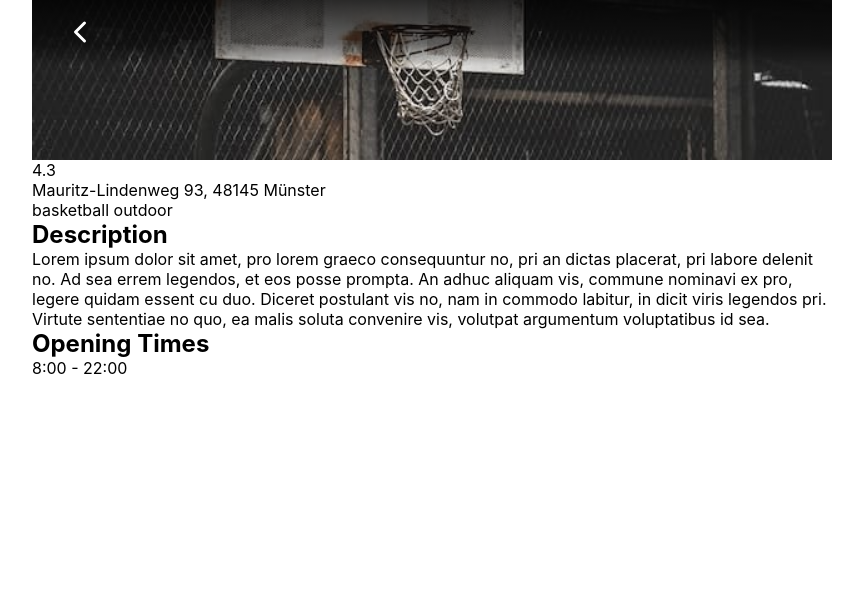
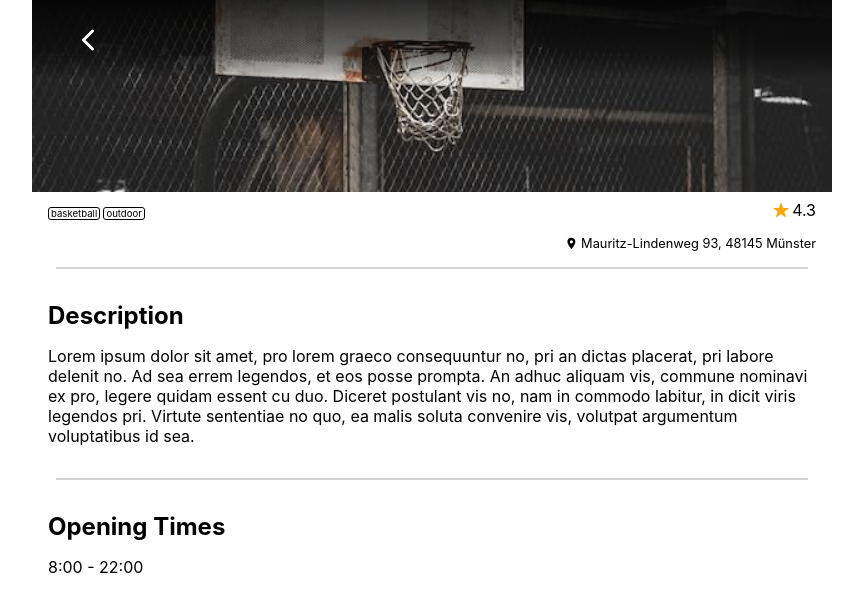
Before and after one commit to marvinRoellecke/capstone-project-ts, a Next.js app: page /basketball in a window 1280 px wide. Shown: the top 612 px of the page, without its empty margins (208-1071 px from the left). Built offline with nearby package versions, Linux system fonts and the light colour scheme.

Commit message:
design details page layout with styled components

```diff
--- a/pages/[slug].js
+++ b/pages/[slug].js
@@ -1,7 +1,6 @@
 import testItemData from "../utils/data/testItemData";
 import Link from "next/link";
 import { useRouter } from "next/router";
-import Image from "next/image";
 import styled from "styled-components";
 import { IoStar, IoLocationSharp, IoChevronBackOutline } from "react-icons/io5";
 
@@ -28,29 +27,44 @@ export default function DetailsPage() {
             <StyledIoChevronBackOutline />
             <StyledTitle>{currentLocation.title}</StyledTitle>
           </StyledDivTitle>
-          <p>{currentLocation.rating}</p>
-          <p>
+          <StyledSection>
+            <StyledCaptionWrapper>
+              <StyledTagWrapper>
+                {currentLocation.tags.map((tag) => (
+                  <StyledTag key={tag}>{tag} </StyledTag>
+                ))}
+              </StyledTagWrapper>
+
+              <StyledRating>
+                <IoStar color="orange" /> {currentLocation.rating}
+              </StyledRating>
+            </StyledCaptionWrapper>
+
+            <StyledAddress>
+              <IoLocationSharp />
               {currentLocation.address.street}{" "}
               {currentLocation.address.streetNumber},{" "}
               {currentLocation.address.postcode} {currentLocation.address.city}
-          </p>
-          <div>
-            {currentLocation.tags.map((tag) => (
-              <span key={tag}>{tag} </span>
-            ))}
-          </div>
-          <h2>Description</h2>
+            </StyledAddress>
+
+            <StyledDivider />
+
+            <StyledH2>Description</StyledH2>
             <article>
-            Lorem ipsum dolor sit amet, pro lorem graeco consequuntur no, pri an
-            dictas placerat, pri labore delenit no. Ad sea errem legendos, et
-            eos posse prompta. An adhuc aliquam vis, commune nominavi ex pro,
-            legere quidam essent cu duo. Diceret postulant vis no, nam in
-            commodo labitur, in dicit viris legendos pri. Virtute sententiae no
-            quo, ea malis soluta convenire vis, volutpat argumentum voluptatibus
-            id sea.
+              Lorem ipsum dolor sit amet, pro lorem graeco consequuntur no, pri
+              an dictas placerat, pri labore delenit no. Ad sea errem legendos,
+              et eos posse prompta. An adhuc aliquam vis, commune nominavi ex
+              pro, legere quidam essent cu duo. Diceret postulant vis no, nam in
+              commodo labitur, in dicit viris legendos pri. Virtute sententiae
+              no quo, ea malis soluta convenire vis, volutpat argumentum
+              voluptatibus id sea.
             </article>
-          <h2>Opening Times</h2>
+
+            <StyledDivider />
+
+            <StyledH2>Opening Times</StyledH2>
             <aside>8:00 - 22:00</aside>
+          </StyledSection>
         </StyledMain>
       </div>
     </>
@@ -63,35 +77,80 @@ const StyledMain = styled.main`
 `;
 
 const StyledDiv = styled.div`
-  height: 10rem;
-
+  height: 12rem;
   background-image: var(--background-filter-toBottom),
     url(${(props) => props.image});
   background-position: center;
   background-size: cover;
 `;
 
-const StyledImage = styled(Image)`
-  object-fit: cover;
-`;
-
 const StyledDivTitle = styled.div`
   position: absolute;
   display: flex;
   justify-content: space-between;
-
   align-items: center;
   color: white;
   width: 100%;
   height: 3rem;
-  padding: 2rem;
+  padding: 2.5rem;
+`;
+
+const StyledIoChevronBackOutline = styled(IoChevronBackOutline)`
+  width: auto;
+  height: 2rem;
 `;
 
 const StyledTitle = styled.h1`
   font-size: 1.5rem;
 `;
 
-const StyledIoChevronBackOutline = styled(IoChevronBackOutline)`
-  width: auto;
-  height: 2rem;
+const StyledSection = styled.section`
+  margin: 0.5rem 1rem;
 `;
+
+const StyledCaptionWrapper = styled.div`
+  display: flex;
+  justify-content: space-between;
+`;
+
+const StyledTagWrapper = styled.div`
+  display: flex;
+  justify-content: space-between;
+  align-items: flex-end;
+  gap: 0.2rem;
+`;
+
+const StyledTag = styled.span`
+  font-size: 0.6rem;
+  border: 1px solid;
+  border-radius: 3px;
+  padding: 0 2px;
+`;
+
+const StyledRating = styled.span`
+  display: flex;
+  align-items: center;
+  gap: 0.2rem;
+`;
+
+const StyledAddress = styled.p`
+  margin-top: 1rem;
+  font-size: 0.8rem;
+  display: flex;
+  align-items: center;
+  justify-content: flex-end;
+  gap: 0.2rem;
+`;
+
+const StyledDivider = styled.aside`
+  height: 2px;
+  background-color: lightgrey;
+  margin: 2rem 0.5rem;
+  &:first-of-type {
+    margin-top: 1rem;
+  }
+`;
+
+const StyledH2 = styled.h2`
+  margin-bottom: 1rem;
+`;
```
Lines whose indentation alone changed are shown as unchanged.
